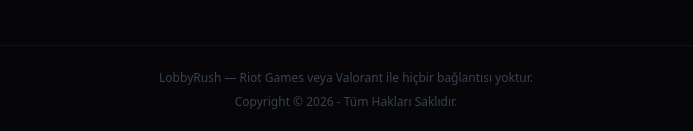
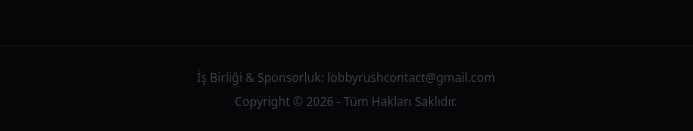
Before and after one commit to LobbyRush/lobbyrush, a React (Vite) app: page / in a window 1280 px wide. Shown: the part 928-1059 px from the top of the page, without its empty margins (294-987 px from the left). Built offline with nearby package versions, Linux system fonts and the light colour scheme; no server answers; the database is empty.

Commit message:
update footer contact

```diff
--- a/src/App.tsx
+++ b/src/App.tsx
@@ -262,7 +262,7 @@ const filteredLobbies = lobbies.filter(l => { const modeMatch = filterMode === '
 
   <footer className="relative z-10 border-t border-white/5 mt-12 py-6 text-center">
   <p className="text-xs text-gray-700">
-    LobbyRush &mdash; Riot Games veya Valorant ile hiçbir bağlantısı yoktur.
+    İş Birliği & Sponsorluk: lobbyrushcontact@gmail.com
   </p>
 
   <p className="text-xs text-gray-700 mt-2">
```
